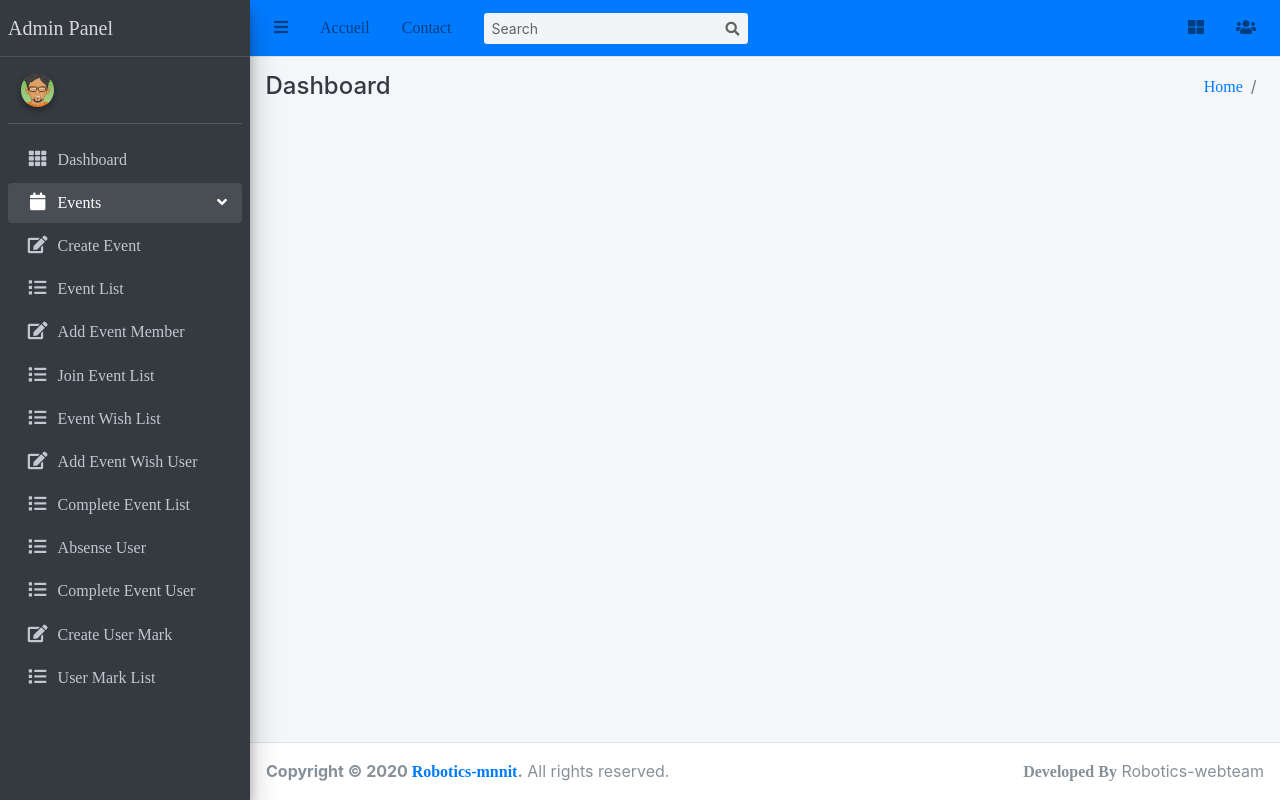
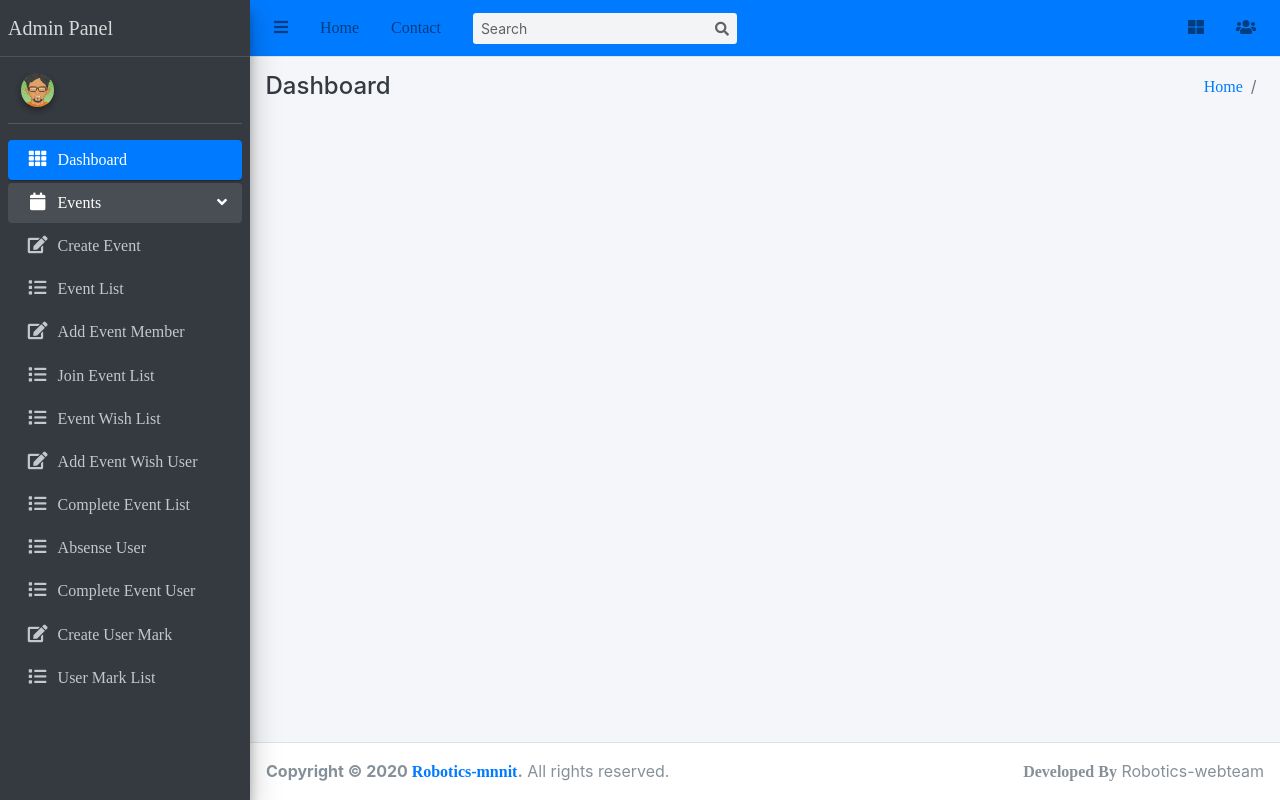
Before and after one commit to Avtech04/robotics, a Django app: template accounts/templates/home.html in a window 1280 px wide. Run offline with Django 3.2, Linux system fonts and the light colour scheme; the template is opened without the code that fills it, so the values that code supplies are empty; parts of the project's set-up code (start-up, migrations or seed data) failed here and were passed over; some libraries are stand-ins or nearby versions.

Commit message:
some links updated

```diff
--- a/accounts/templates/base/navbar.html
+++ b/accounts/templates/base/navbar.html
@@ -7,7 +7,7 @@
         <a class="nav-link" data-widget="pushmenu" href="#" role="button"><i class="fas fa-bars"></i></a>
       </li>
       <li class="nav-item d-none d-sm-inline-block">
-        <a href="#" class="nav-link">Accueil</a>
+        <a href="/" class="nav-link">Home</a>
       </li>
       <li class="nav-item d-none d-sm-inline-block">
         <a href="#" class="nav-link">Contact</a>
--- a/accounts/templates/base/sidebar.html
+++ b/accounts/templates/base/sidebar.html
@@ -25,7 +25,7 @@
           <!-- Add icons to the links using the .nav-icon class
                with font-awesome or any other icon font library -->
           <li class="nav-item">
-            <a href="/" class="nav-link">
+            <a href="/" class="nav-link active">
               <i class="nav-icon fas fa-th"></i>
               <p>
                 Dashboard
@@ -36,7 +36,7 @@
 
 <!-- 1. Events-->
           <li class="nav-item has-treeview menu-open">
-            <a href="#" class="nav-link">
+            <a href="/" class="nav-link {% block event-active %}{% endblock event-active %}">
               <i class="nav-icon fas fa-calendar"></i>
               <p>
                 Events
@@ -51,7 +51,7 @@
                 </a>
               </li>
               <li class="nav-item">
-                <a href="/" class="nav-link">
+                <a href="/events" class="nav-link">
                   <i class="far fa fa-list nav-icon"></i>
                   <p>Event List</p>
                 </a>
--- a/accounts/templates/home.html
+++ b/accounts/templates/home.html
@@ -29,12 +29,12 @@
       <div class="container-fluid">
         <div class="row mb-2">
           <div class="col-sm-6">
-            <h4 class="m-0 text-dark">Dashboard</h4>
+            <h4 class="m-0 text-dark active">Dashboard</h4>
           </div><!-- /.col -->
           <div class="col-sm-6">
             <ol class="breadcrumb float-sm-right">
-              <li class="breadcrumb-item"><a href="#">Home</a></li>
-              <li class="breadcrumb-item active">{% block breadcrumb %} {% endblock breadcrumb %}</li>
+              <li class="breadcrumb-item"><a href="/">Home</a></li>
+              <li class="breadcrumb-item ">{% block breadcrumb %} {% endblock breadcrumb %}</li>
             </ol>
           </div><!-- /.col -->
         </div><!-- /.row -->
--- a/events/templates/events/events.html
+++ b/events/templates/events/events.html
@@ -1,4 +1,4 @@
-{% extends 'base.html' %}
+{% extends 'home.html' %}
 {% block title %}Events{% endblock title %}
 {% block events %}active{% endblock events %}
 {% block body %}
```
